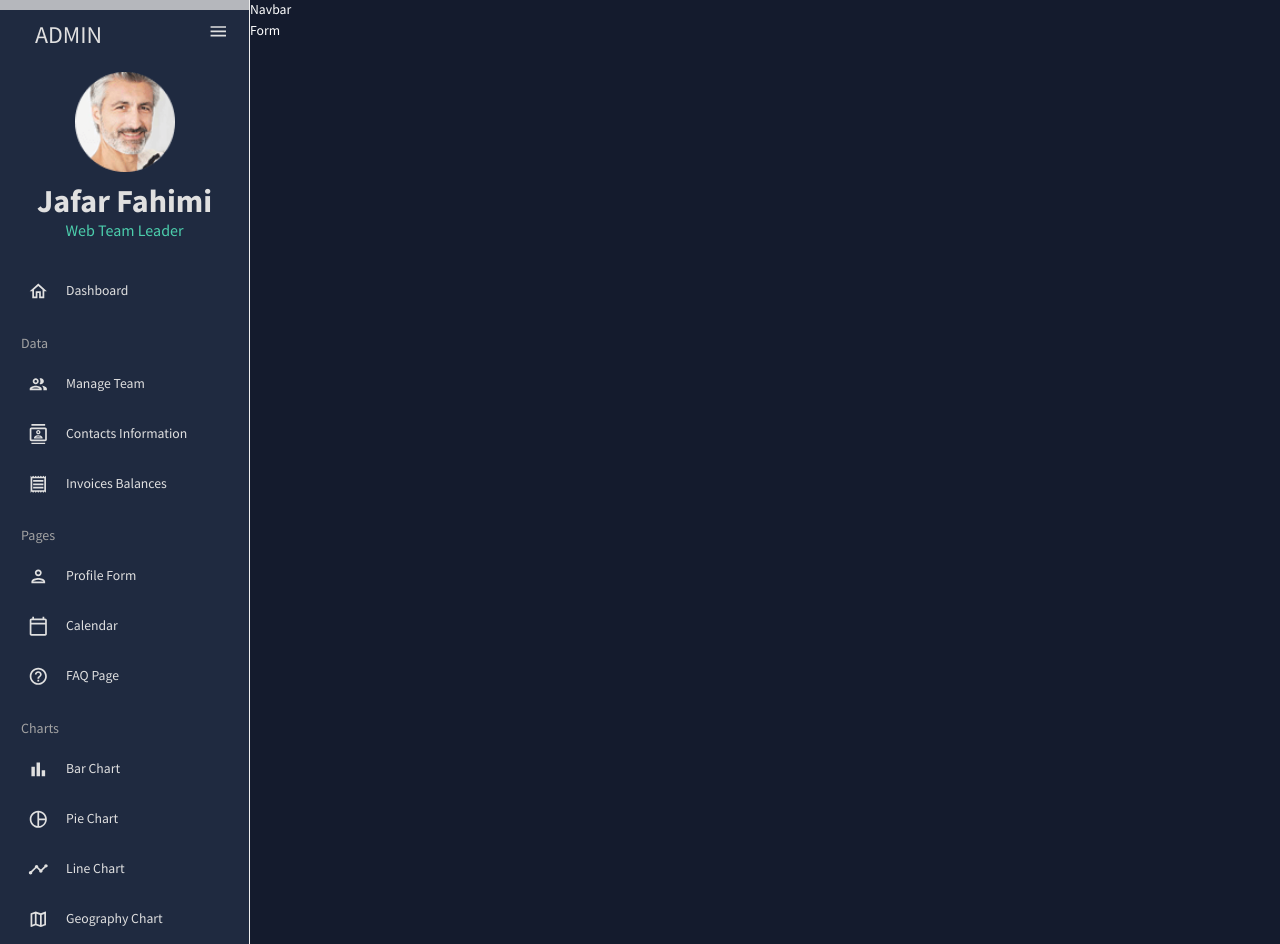
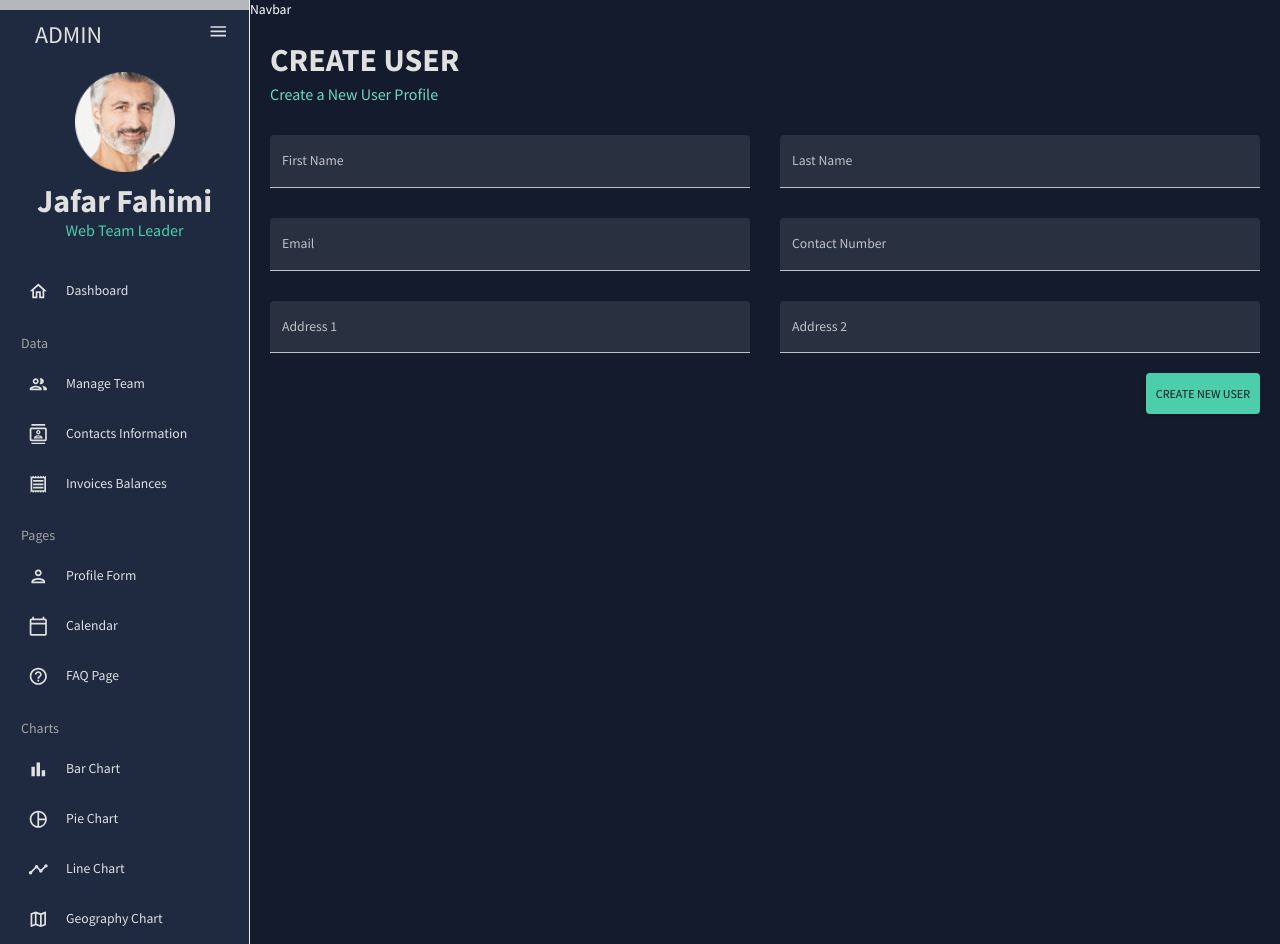
Before and after one commit to jafarFahimi/next-dashboard, a Next.js app: page /form in a window 1280 px wide. Built offline with nearby package versions, Linux system fonts and the light colour scheme.

Commit message:
pages/form.tsx completed

```diff
--- a/pages/form.tsx
+++ b/pages/form.tsx
@@ -1,8 +1,157 @@
+import { Box, Button, TextField } from "@mui/material";
+import { Formik } from "formik";
+import * as yup from "yup";
+import useMediaQuery from "@mui/material/useMediaQuery";
+import Header from "components/Header";
 import { NextPage } from "next";
-import React from "react";
 
 const Form: NextPage = () => {
-  return <div>Form</div>;
+  const isNonMobile = useMediaQuery("(min-width:600px)");
+
+  const handleFormSubmit = (values: any) => console.log(values);
+
+  return (
+    <Box m="20px">
+      <Header title="CREATE USER" subtitle="Create a New User Profile" />
+
+      <Formik
+        onSubmit={handleFormSubmit}
+        initialValues={initialValues}
+        validationSchema={checkoutSchema}
+      >
+        {({
+          values,
+          errors,
+          touched,
+          handleBlur,
+          handleChange,
+          handleSubmit,
+        }) => (
+          <form onSubmit={handleSubmit}>
+            <Box
+              display="grid"
+              gap="30px"
+              gridTemplateColumns="repeat(4, minmax(0, 1fr))"
+            >
+              <TextField
+                fullWidth
+                variant="filled"
+                type="text"
+                label="First Name"
+                onBlur={handleBlur}
+                onChange={handleChange}
+                value={values.firstName}
+                name="firstName"
+                error={!!touched.firstName && !!errors.firstName}
+                helperText={touched.firstName && errors.firstName}
+                sx={{ gridColumn: isNonMobile ? "span 2" : "span 4" }}
+              />
+              <TextField
+                fullWidth
+                variant="filled"
+                type="text"
+                label="Last Name"
+                onBlur={handleBlur}
+                onChange={handleChange}
+                value={values.lastName}
+                name="lastName"
+                error={!!touched.lastName && !!errors.lastName}
+                helperText={touched.lastName && errors.lastName}
+                sx={{ gridColumn: isNonMobile ? "span 2" : "span 4" }}
+              />
+              <TextField
+                fullWidth
+                variant="filled"
+                type="text"
+                label="Email"
+                onBlur={handleBlur}
+                onChange={handleChange}
+                value={values.email}
+                name="email"
+                error={!!touched.email && !!errors.email}
+                helperText={touched.email && errors.email}
+                sx={{ gridColumn: isNonMobile ? "span 2" : "span 4" }}
+              />
+              <TextField
+                fullWidth
+                variant="filled"
+                type="text"
+                label="Contact Number"
+                onBlur={handleBlur}
+                onChange={handleChange}
+                value={values.contact}
+                name="contact"
+                error={!!touched.contact && !!errors.contact}
+                helperText={touched.contact && errors.contact}
+                sx={{ gridColumn: isNonMobile ? "span 2" : "span 4" }}
+              />
+              <TextField
+                fullWidth
+                variant="filled"
+                type="text"
+                label="Address 1"
+                onBlur={handleBlur}
+                onChange={handleChange}
+                value={values.address1}
+                name="address1"
+                error={!!touched.address1 && !!errors.address1}
+                helperText={touched.address1 && errors.address1}
+                sx={{ gridColumn: isNonMobile ? "span 2" : "span 4" }}
+              />
+              <TextField
+                fullWidth
+                variant="filled"
+                type="text"
+                label="Address 2"
+                onBlur={handleBlur}
+                onChange={handleChange}
+                value={values.address2}
+                name="address2"
+                error={!!touched.address2 && !!errors.address2}
+                helperText={touched.address2 && errors.address2}
+                sx={{ gridColumn: isNonMobile ? "span 2" : "span 4" }}
+              />
+            </Box>
+
+            <Box display="flex" justifyContent="end" mt="20px">
+              <Button
+                type="submit"
+                color="secondary"
+                style={{ padding: "10px" }}
+                variant="contained"
+              >
+                Create New User
+              </Button>
+            </Box>
+          </form>
+        )}
+      </Formik>
+    </Box>
+  );
+};
+
+const phoneRegExp =
+  /^((\+[1-9]{1,4}[ -]?)|(\([0-9]{2,3}\)[ -]?)|([0-9]{2,4})[ -]?)*?[0-9]{3,4}[ -]?[0-9]{3,4}$/;
+
+const checkoutSchema = yup.object().shape({
+  firstName: yup.string().required("required"),
+  lastName: yup.string().required("required"),
+  email: yup.string().email("Invalid email").required("required"),
+  contact: yup
+    .string()
+    .matches(phoneRegExp, "Phone number is not valid")
+    .required("required"),
+  address1: yup.string().required("required"),
+  address2: yup.string().required("required"),
+});
+
+const initialValues = {
+  firstName: "",
+  lastName: "",
+  email: "",
+  contact: "",
+  address1: "",
+  address2: "",
 };
 
 export default Form;
```
